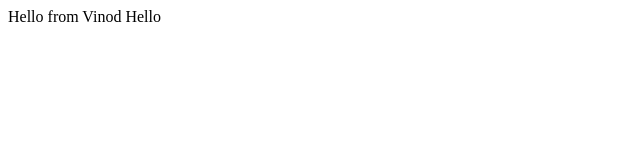
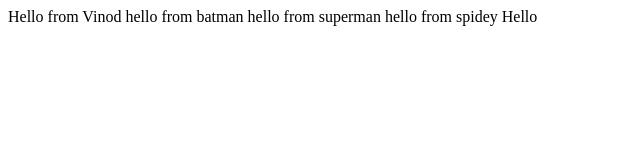
Before and after one commit to Abhijithvj/first, a plain HTML site: page index.html in a window 1280 px wide. Shown: the whole page, without its empty margins (0-640 px from the left). Drawn offline with Linux system fonts and the light colour scheme.

Commit message:
1 change from dkv

```diff
--- a/index.html
+++ b/index.html
@@ -6,7 +6,9 @@
 </head>
 <body>
     Hello from Vinod
-
+    hello from batman
+    hello from superman
+    hello from spidey
     Hello
 </body>
 </html>
```
